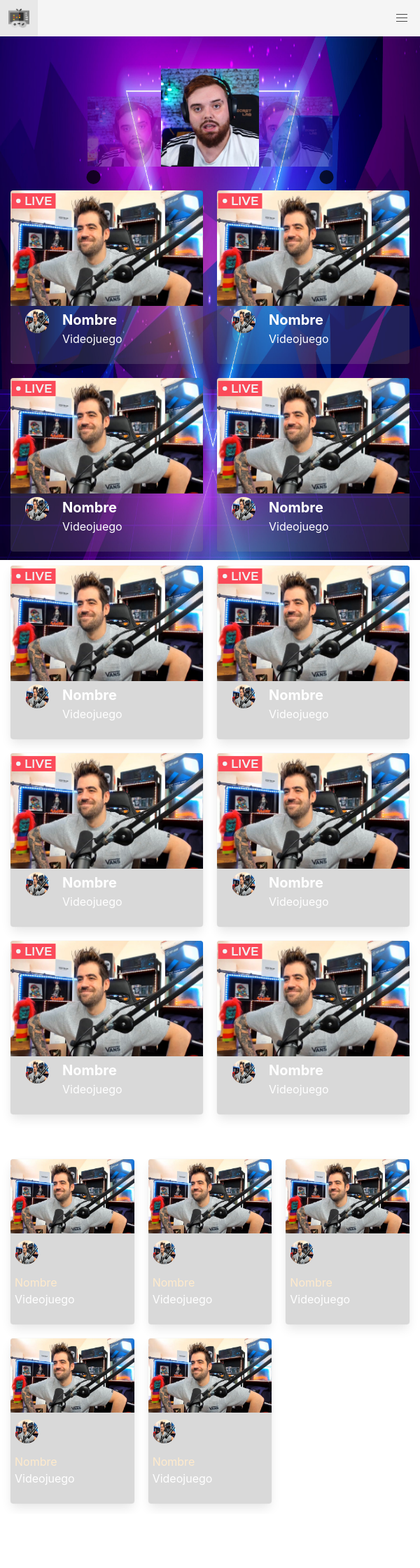
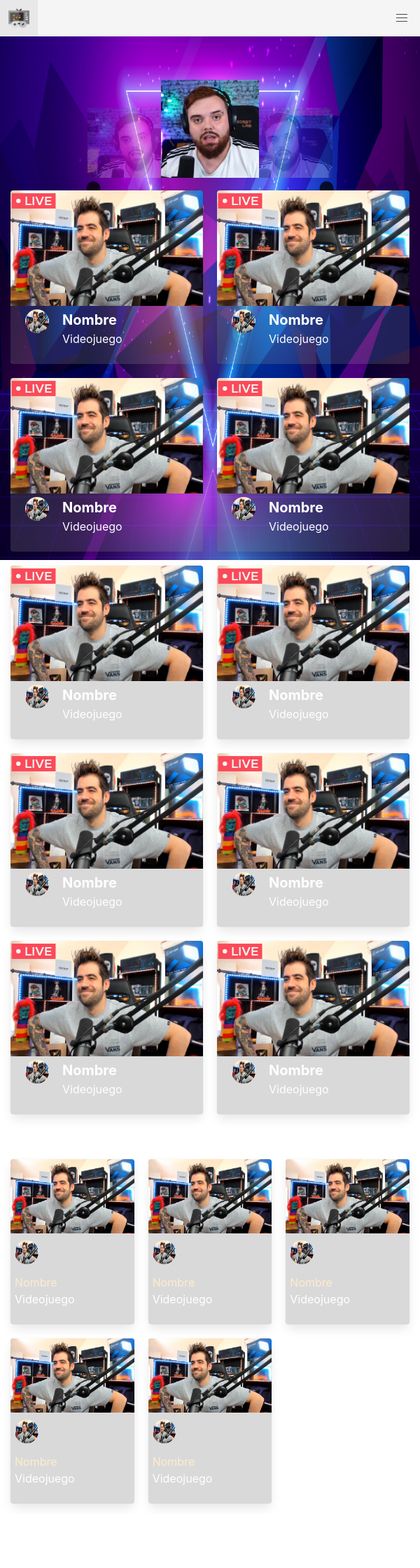
Before and after one commit to Itrio17/Proyecto_Django, a Django app: template gamingtv/login/templates/inicioTv/index.html in a window 600 px wide. Shown: the top 2240 px of the page at 70% size. Run offline with Django 3.2, Linux system fonts and the light colour scheme; the template is opened without the code that fills it, so the values that code supplies are empty; parts of the project's set-up code (start-up, migrations or seed data) failed here and were passed over.

Commit message:
Se trabajo sobre el diseño responsivo 425-767

```diff
--- a/gamingtv/inicio/static/scss/styles.css
+++ b/gamingtv/inicio/static/scss/styles.css
@@ -70,7 +70,7 @@ body {
 
 .items {
   position: absolute;
-  top: 19%;
+  top: 23%;
   left: 50%;
   transform: translate(-50%, -50%);
   user-select: none;
@@ -541,9 +541,6 @@ a.yt:hover {
     display: none;
   }
 
-  .items {
-    top: 21%;
-  }
   .items .item {
     width: 140px;
     height: 140px;
@@ -570,7 +567,6 @@ a.yt:hover {
 
   .liveStreams {
     grid-template-columns: repeat(auto-fit, minmax(200px, 1fr));
-    /* margin-top: 17em; */
   }
 
   .related {
@@ -582,7 +578,6 @@ a.yt:hover {
 
   .relatedStreams {
     grid-template-columns: repeat(auto-fit, minmax(200px, 1fr));
-    /* margin-top: 4em; */
   }
   .relatedStreams .card {
     display: flex;
@@ -591,9 +586,6 @@ a.yt:hover {
   .relatedStreams .card .card-image {
     width: 100%;
     height: 100%;
-  }
-  .relatedStreams .card .card-image .image {
-    /* padding-top: 0; */
   }
   .relatedStreams .media {
     flex-wrap: wrap;
@@ -614,9 +606,6 @@ a.yt:hover {
     display: none;
   }
 
-  .items {
-    top: 21%;
-  }
   .items .item {
     width: 140px;
     height: 140px;
@@ -642,26 +631,23 @@ a.yt:hover {
   }
 
   .liveStreams {
-    grid-gap: 20px;
     grid-template-columns: repeat(auto-fit, minmax(200px, 1fr));
   }
 
   .related {
-    top: 587%;
+    top: 703%;
     left: 26.5%;
     background-color: rgba(0, 0, 0, 0.472);
     border-radius: 5px;
   }
 
   .relatedStreams {
-    grid-gap: 20px;
     grid-template-columns: repeat(auto-fit, minmax(150px, 1fr));
-    top: 655%;
   }
   .relatedStreams .media {
     flex-wrap: wrap;
   }
-  .relatedStreams .media-content {
+  .relatedStreams .media .media-content {
     color: blanchedalmond;
   }
 }
--- a/gamingtv/inicio/static/scss/styles.scss
+++ b/gamingtv/inicio/static/scss/styles.scss
@@ -90,7 +90,7 @@ body {
 
 .items {
 	position: absolute;
-	top: 19%;
+	top: 23%;
 	left: 50%;
 	transform: translate(-50%, -50%);
 	user-select: none;
@@ -648,7 +648,6 @@ a.yt {
     }
 
     .items {
-        top: 21%;
 
         .item {
             width: 140px;
@@ -677,7 +676,6 @@ a.yt {
     }
     .liveStreams {
         grid-template-columns: repeat(auto-fit, minmax(200px, 1fr));
-        /* margin-top: 17em; */
     }
 
     .related {
@@ -688,7 +686,6 @@ a.yt {
     }
     .relatedStreams {
         grid-template-columns: repeat(auto-fit, minmax(200px, 1fr));
-        /* margin-top: 4em; */
 
         .card {
             display: flex;
@@ -697,10 +694,6 @@ a.yt {
             .card-image {
                 width: 100%;
                 height: 100%;
-
-                .image {
-                    /* padding-top: 0; */
-                }
             }
         }
 
@@ -725,7 +718,6 @@ a.yt {
     }
 
     .items {
-        top: 21%;
 
         .item {
             width: 140px;
@@ -753,27 +745,25 @@ a.yt {
         border-radius: 5px;
     }
     .liveStreams {
-        grid-gap: 20px;
         grid-template-columns: repeat(auto-fit, minmax(200px, 1fr));
     }
 
     .related {
-        top: 587%;
+        top: 703%;
         left: 26.5%;
         background-color: rgba(0, 0, 0, 0.472);
         border-radius: 5px;
     }
     .relatedStreams {
-        grid-gap: 20px;
         grid-template-columns: repeat(auto-fit, minmax(150px, 1fr));
-        top: 655%;
 
-            .media {
-                flex-wrap: wrap;
+        .media {
+            flex-wrap: wrap;
+
+            .media-content {
+                color: blanchedalmond;
             }
-                .media-content {
-                    color: blanchedalmond;
-                }
+        }
     }
 }
 
```
Also changed, not shown: 1 other file.
